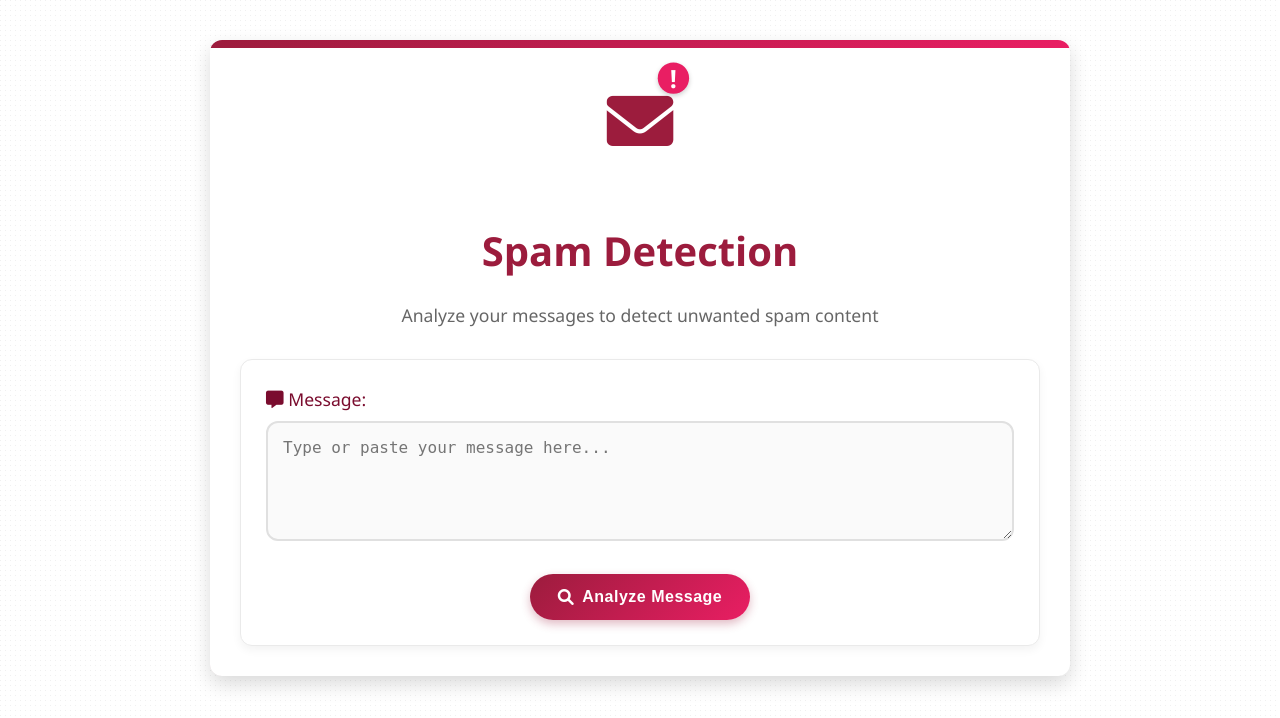
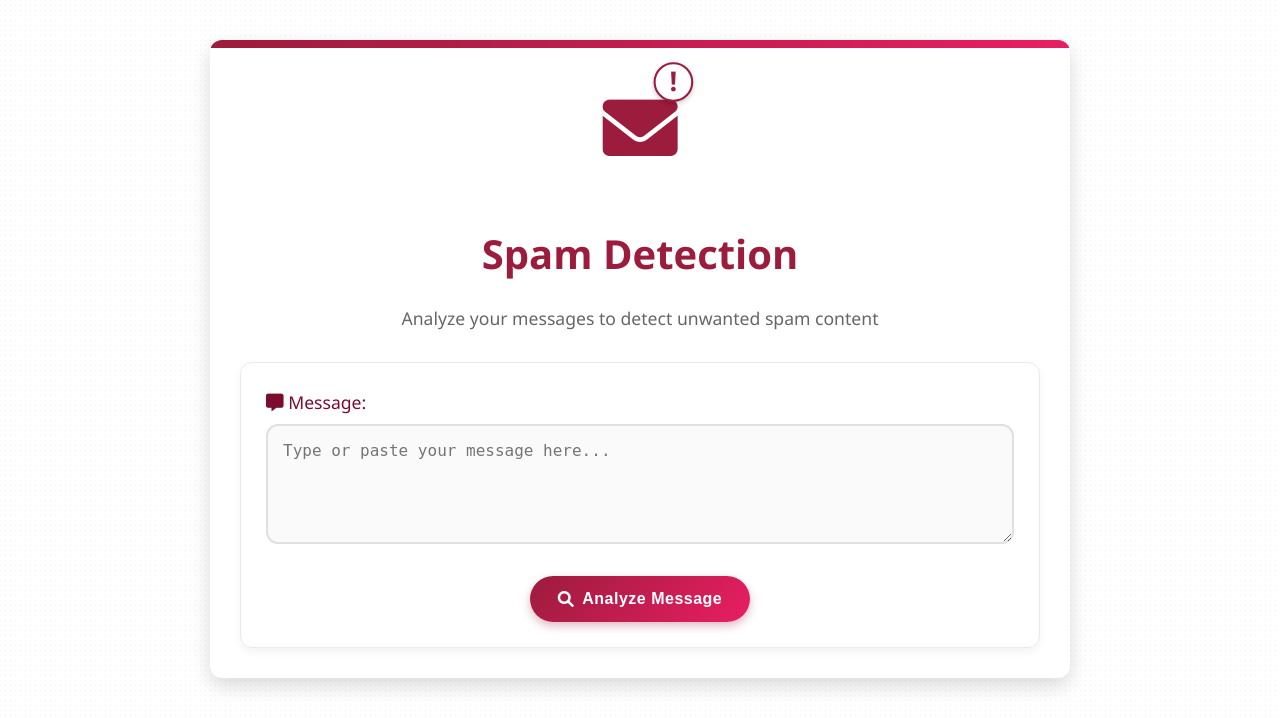
Before and after one commit to miqqie/spam_detection, a Flask app: page / in a window 1280 px wide. Shown: the top 718 px of the page. Run offline with Flask 3, Linux system fonts and the light colour scheme.

Commit message:
updated predict formatting

```diff
--- a/templates/predict.html
+++ b/templates/predict.html
@@ -54,8 +54,8 @@
         }
 
         .header-icon {
-            font-size: 64px;
-            margin-bottom: 20px;
+            font-size: 72px;
+            margin-bottom: 10px;
             color: var(--primary-color);
             animation: pulse 2s infinite;
             display: inline-block;
@@ -66,17 +66,18 @@
             position: absolute;
             top: -5px;
             right: -15px;
-            background-color: var(--accent-color);
-            color: white;
-            font-size: 24px;
+            background-color: white;
+            color: var(--primary-color);
+            font-size: 26px;
             font-weight: bold;
-            width: 30px;
-            height: 30px;
+            width: 34px;
+            height: 34px;
             border-radius: 50%;
             display: flex;
             align-items: center;
             justify-content: center;
             box-shadow: 0 2px 5px rgba(0, 0, 0, 0.2);
+            border: 2px solid var(--primary-color);
         }
 
         @keyframes pulse {
```
